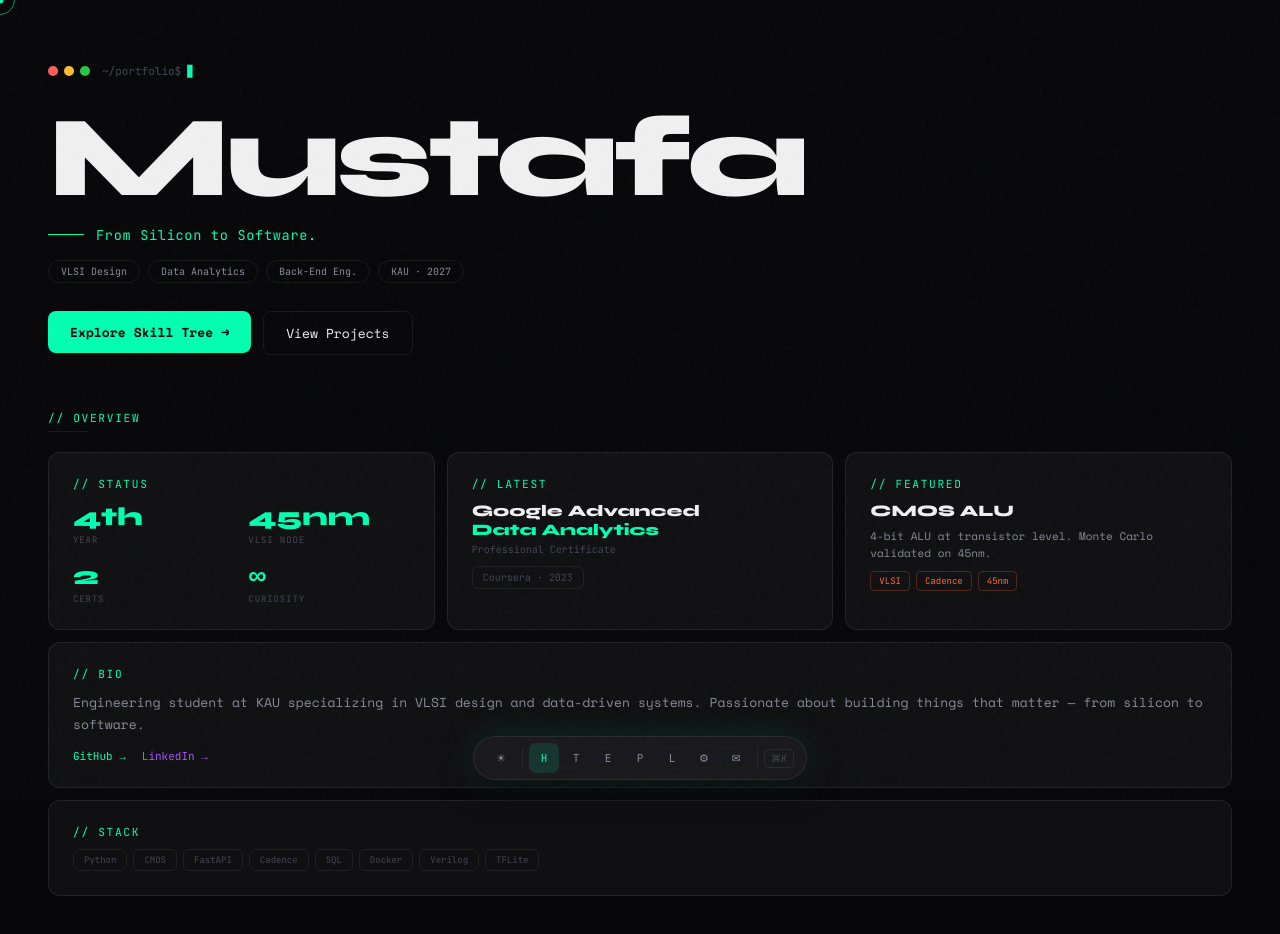
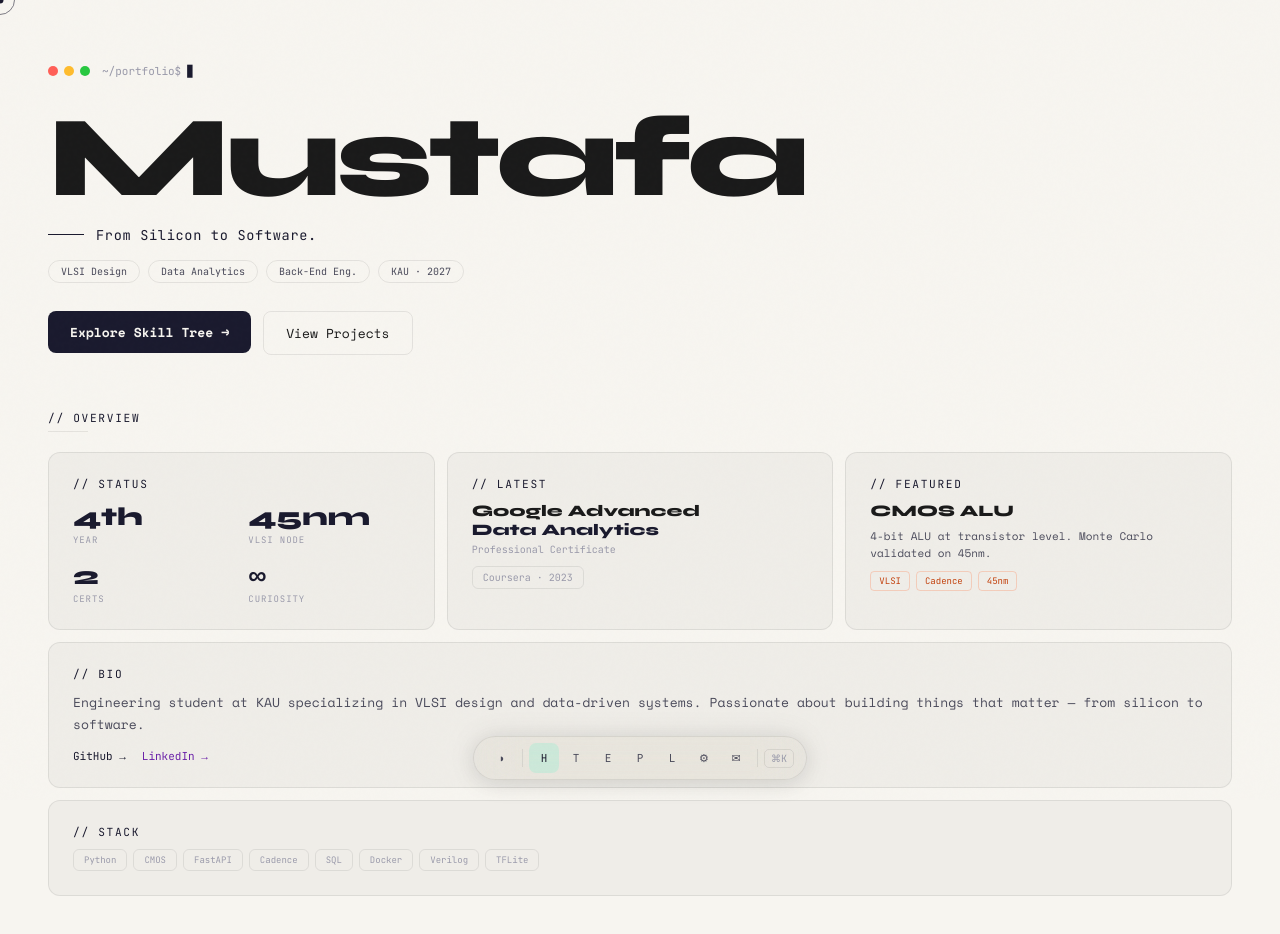
Before and after one commit to Mustafa2001-tech/Mustafa_portfolio, a Next.js app: page / in a window 1280 px wide. Shown: the top 934 px of the page. Built offline with nearby package versions, Linux system fonts and the light colour scheme.

Commit message:
theme persists across pages and follows system settings

```diff
--- a/components/ThemeProvider.jsx
+++ b/components/ThemeProvider.jsx
@@ -4,15 +4,39 @@ import { createContext, useContext, useEffect, useState } from 'react'
 const ThemeCtx = createContext({ dark: true, toggle: () => {} })
 
 export function ThemeProvider({ children }) {
-  const [dark, setDark] = useState(true)
+  // Start with null so we don't flash wrong theme before we read storage
+  const [dark, setDark] = useState(null)
 
   useEffect(() => {
-    // Apply to <html> so CSS vars cascade everywhere
+    // 1. Check if user has a saved preference
+    const saved = localStorage.getItem('portfolio-theme')
+
+    if (saved !== null) {
+      // User previously chose a theme — honour it
+      setDark(saved === 'dark')
+    } else {
+      // No saved preference — follow the device/OS setting
+      const prefersDark = window.matchMedia('(prefers-color-scheme: dark)').matches
+      setDark(prefersDark)
+    }
+  }, [])
+
+  useEffect(() => {
+    if (dark === null) return // not ready yet
     document.documentElement.setAttribute('data-theme', dark ? 'dark' : 'paper')
   }, [dark])
 
+  const toggle = () => {
+    setDark(prev => {
+      const next = !prev
+      // Save the user's choice so it persists across pages and revisits
+      localStorage.setItem('portfolio-theme', next ? 'dark' : 'paper')
+      return next
+    })
+  }
+
   return (
-    <ThemeCtx.Provider value={{ dark, toggle: () => setDark(d => !d) }}>
+    <ThemeCtx.Provider value={{ dark: dark ?? true, toggle }}>
       {children}
     </ThemeCtx.Provider>
   )
```
